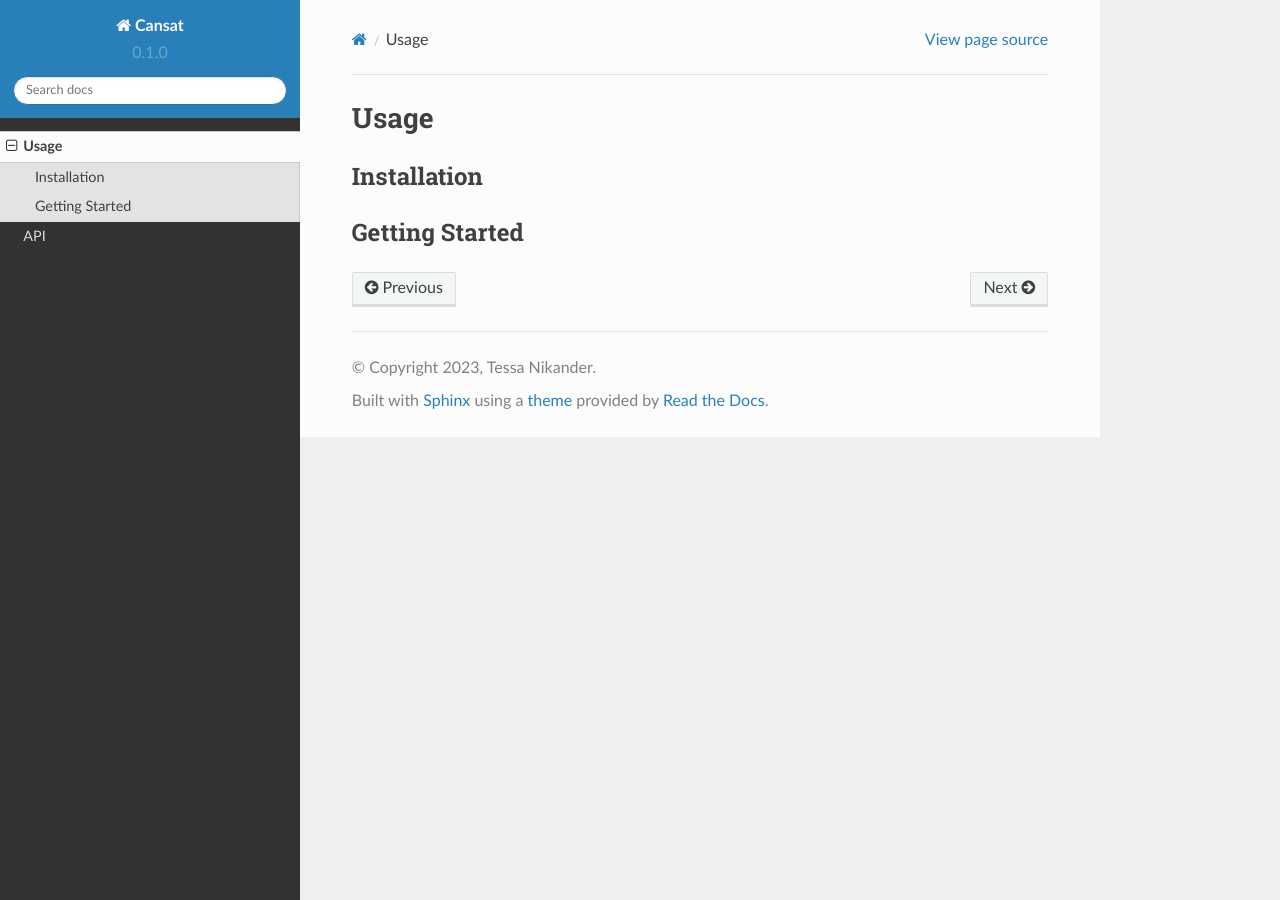
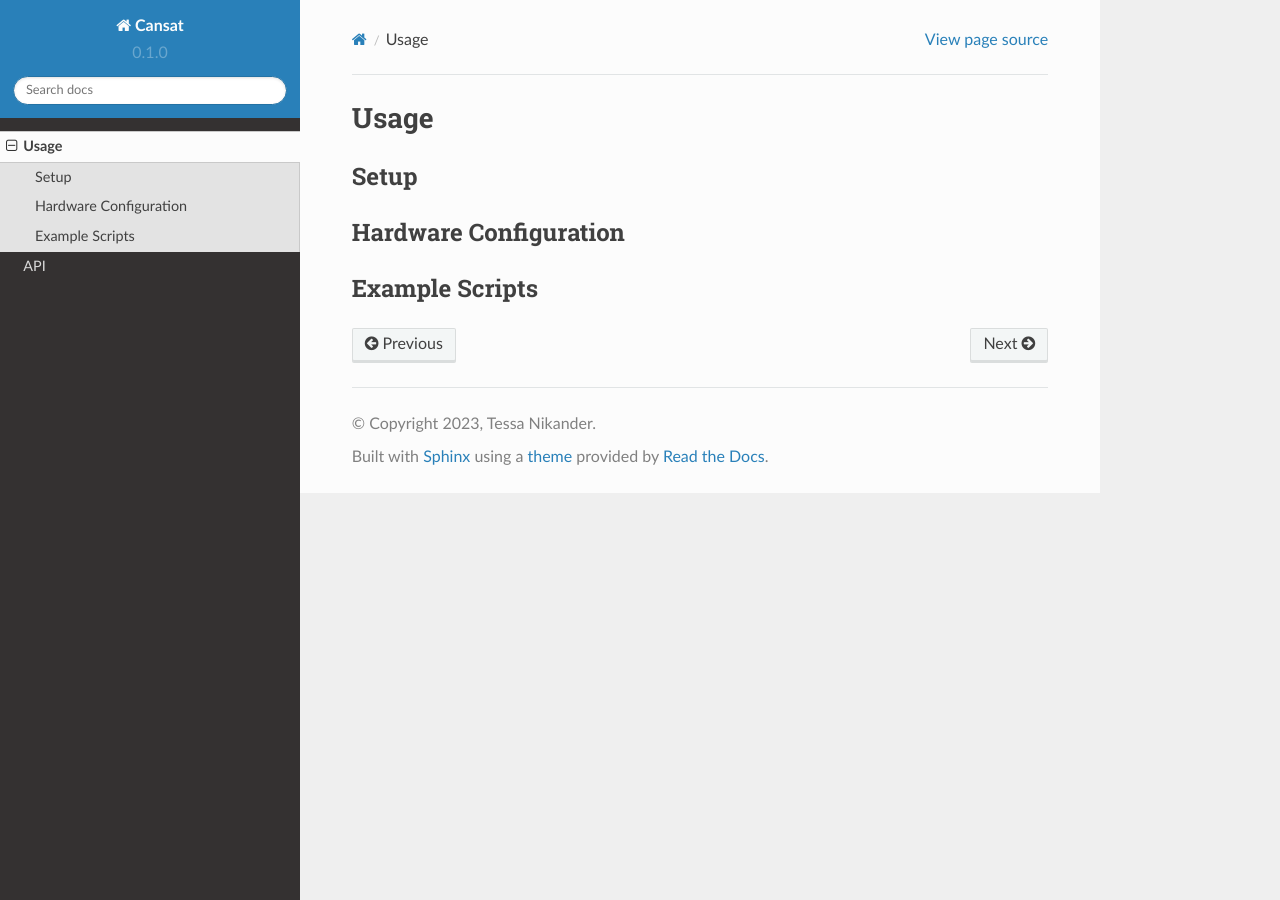
Before and after one commit to nikandt/cansat, a Sphinx documentation site: the page built from docs/source/usage.rst, in a window 1280 px wide. Built offline with Sphinx 7.4.7 and the Read the Docs theme 2.0.0, drawn with Linux system fonts in a browser that asks for light colours.

Commit message:
Update usage.rst

```diff
--- a/docs/source/usage.rst
+++ b/docs/source/usage.rst
@@ -1,12 +1,16 @@
 Usage
 =====
 
-.. _installation:
-.. _getting_started:
+.. _setup:
+.. _hardware_configuration:
+.. _example_scripts:
 
 
-Installation
+Setup
 ------------
 
-Getting Started
+Hardware Configuration
+----------------------
+
+Example Scripts
 ---------------
```
